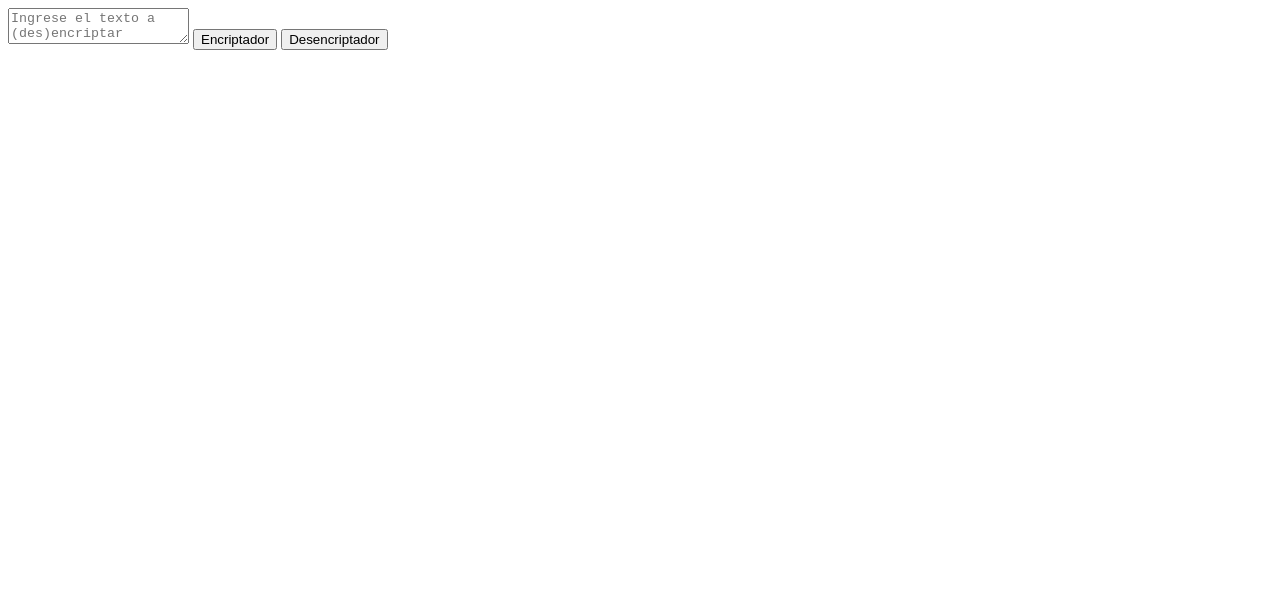
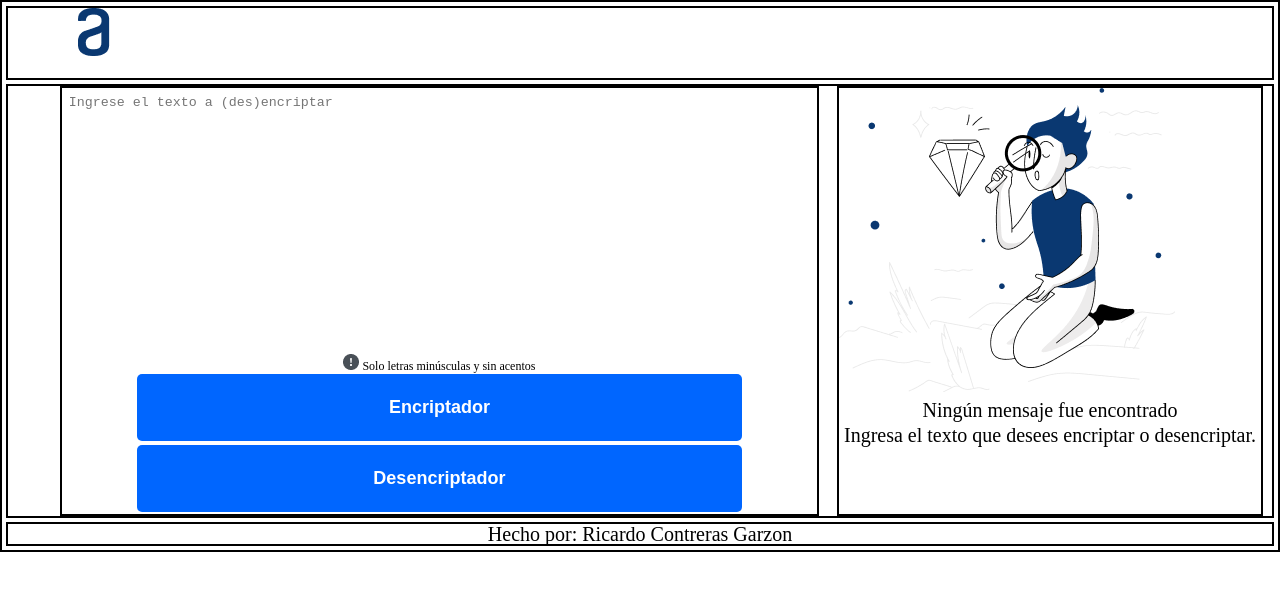
Before and after one commit to RickContreras/Encriptador, a plain HTML site: page Encriptador/index.html in a window 1280 px wide. Drawn offline with Linux system fonts and the light colour scheme.

Commit message:
Se introdujo una interfaz parecida al modelo planteado

```diff
--- /dev/null
+++ b/Encriptador/css/reset.css
@@ -0,0 +1,48 @@
+/* http://meyerweb.com/eric/tools/css/reset/
+   v2.0 | 20110126
+   License: none (public domain)
+*/
+
+html, body, div, span, applet, object, iframe,
+h1, h2, h3, h4, h5, h6, p, blockquote, pre,
+a, abbr, acronym, address, big, cite, code,
+del, dfn, em, img, ins, kbd, q, s, samp,
+small, strike, strong, sub, sup, tt, var,
+b, u, i, center,
+dl, dt, dd, ol, ul, li,
+fieldset, form, label, legend,
+table, caption, tbody, tfoot, thead, tr, th, td,
+article, aside, canvas, details, embed,
+figure, figcaption, footer, header, hgroup,
+menu, nav, output, ruby, section, summary,
+time, mark, audio, video {
+	margin: 0;
+	padding: 0;
+	border: 0;
+	font-size: 100%;
+	font: inherit;
+	vertical-align: baseline;
+}
+/* HTML5 display-role reset for older browsers */
+article, aside, details, figcaption, figure,
+footer, header, hgroup, menu, nav, section {
+	display: block;
+}
+body {
+	line-height: 1;
+}
+ol, ul {
+	list-style: none;
+}
+blockquote, q {
+	quotes: none;
+}
+blockquote:before, blockquote:after,
+q:before, q:after {
+	content: '';
+	content: none;
+}
+table {
+	border-collapse: collapse;
+	border-spacing: 0;
+}
--- /dev/null
+++ b/Encriptador/css/style.css
@@ -0,0 +1,128 @@
+/*
+
+Aqui manejaremos nuestras modificaciones de estilo.
+
+*/
+
+body{
+    border: 2px solid black;
+    height: 100%;
+
+}
+
+p{
+    text-align: center;
+}
+
+header{
+    border: 2px solid black;
+    padding-left: 2%;
+    margin: 4px;
+    height: 70px;
+}
+
+
+main{
+    margin:4px;
+}
+
+#contenido{
+    border: 2px solid black;
+    padding-left: 5px;
+    margin: 4px;
+    display: flex;
+    flex-wrap: wrap;
+    justify-content: space-around;
+}
+
+#textoYBotones{
+    border: 2px solid black;
+    width: 60%;
+    margin-left: 3%;
+    bottom: 0;
+}
+
+.areaDeTexto{
+    margin: 5px;
+    width: 96%;
+    height: 249px;
+    border: none;
+    max-width: 96%;
+    max-height: 250px;
+    resize: none;
+
+}
+
+.botones{
+    display:flex;
+    justify-content:space-around;
+}
+
+button{
+    margin: 2px;
+    width: 80%;
+    height: 67px;
+    margin-left: 10%;
+    margin-right: 2%;
+}
+
+.advertencia{
+    font-size: 12px
+}
+
+aside{
+    border: 2px solid black;
+
+}
+
+aside p{
+    margin: 5px;
+}
+
+#areaDeTextoAlterado{
+    margin: 5px;
+    width: 99%;
+    height: 20%;
+    border: none;
+    max-width: 90%;
+    max-height: 250px;
+    resize: none;
+}
+
+#copiar{
+    width: 80%;
+    max-height: 80%;
+}
+
+footer{
+    border: 2px solid black;
+    text-align: center;
+    margin: 0 4px 4px 4px;
+}
+
+
+html {
+  font-size: 20px;
+}
+
+
+.Encriptador, .Desencriptador, #copiar{
+    font-size: 18px;
+    font-weight: bold;
+    color: white;
+    background: rgb(0, 102, 255);
+    border:none;
+    border-radius: 5px;
+    transition: 1s all;
+    cursor:pointer;
+}
+@media (max-width: 768px) {
+    #muneco { display: none; }
+    aside{
+        margin-top: 4px;
+        border: 2px solid black;
+        width: 70%;
+        height: 100px;
+        font-size: 18px;
+    }
+}
--- a/Encriptador/index.html
+++ b/Encriptador/index.html
@@ -1,25 +1,98 @@
 <!DOCTYPE html>
 <html lang="en">
+
+<!--Crearemos nuestro base para el encriptador-->
+
+<!-- Añadimos la etiquete base con las cosas importante que
+debe tener en cuenta HTML, es decir "head"-->
+
 <head>
+    <meta name="viewport" content="width=device-width, initial-scale=1.0">
     <meta charset="UTF-8">
-    <meta name="viewport" content="width=device-width, initial-scale=1.0">
-    <title>Document</title>
-    <link rel="stylesheet" href="style.css">
+    <!--Crearemos un titulo para el sitio web-->
+    <title>Reto01: Encriptador</title>
+
+    <!--Unimos nuestro archivo HTML con los de CSS.
+
+        Utilizamos el archivo reset.css para reiniciar estilos.
+
+        Utilizamos el archivo stles.css para dar nuestros estilos.
+    -->
+    <!--<link type="text/css" rel="stylesheet" href="css/reset.css"/>-->
+    <link type="text/css" rel="stylesheet" href="css/reset.css"/>
+
+    <!-- Unimos nuestro archivo HTML con JavaScript-->
+    <link rel="stylesheet" href="css/style.css">
 </head>
 <body>
+
+    <header>
+        <h1>
+            <img src="img/Logo.png" alt="Logo"/>
+        </h1>
+    </header>
+
+    <main id="contenido">
+        <!--Creamos nuestra area de texto donde entra el texto a des/encriptar-->
+        <div id="textoYBotones">
+
+            <form>
+
                 <textarea class="areaDeTexto" placeholder="Ingrese el texto a (des)encriptar"></textarea>
+
+            </form>
+
+            <div class="Botones">
+
+                <!--Aviso de condiciones-->
+
+                <p class="advertencia"><img src="img/Vector.png" alt="logoDeAdvertencia"/> Solo letras minúsculas y sin acentos</p>
+
+                <!--Creamos los dos botenes para el encriptador-->
+
+                <!--Boton encriptador-->
+
                 <button class="Encriptador" type="button">Encriptador</button>
+
+                <!--Boton desencriptador-->
+
                 <button class="Desencriptador" type="button">Desencriptador</button>
+            </div>
 
+        </div>
+
+        <aside>
             <textarea id="areaDeTextoAlterado" class="invisible" placeholder="Aqui aparecera el texto alterado"></textarea>
+
+
+            <img id="muneco" class="visible" src="img/Muñeco.png" alt="Muñeco"/>
+
+            <p class="visible">Ningún mensaje fue encontrado</p>
+
+            <p class="visible">Ingresa el texto que desees encriptar o desencriptar.</p>
+
             <button id="copiar" class="invisible" type="button" display="none">Copiar</button>
+        </aside>
 
         <script>
             let invisibles=document.getElementsByClassName("invisible");
+
             for (let i=0, j=invisibles.length;i<j;i++){
                 invisibles[i].style.display="none";
             }
+
         </script>
-    <script src="./app.js"></script>
+
+    </main>
+
+    <footer>
+
+        <p>Hecho por: Ricardo Contreras Garzon</p>
+        <!--Aqui pondremos los datos de quien lo desarrollo-->
+
+    </footer>
+
+
+    <script src="js/app.js"></script>
 </body>
 </html>
--- a/Encriptador/app.js
+++ b/Encriptador/js/app.js
@@ -95,9 +95,13 @@ function encriptar(palabra){
 
 function desoscultaryocultar(){
     let invisibles=document.getElementsByClassName("invisible");
-
+    let visibles=document.getElementsByClassName("visible");
     for (let i=0, j=invisibles.length;i<j;i++){
         invisibles[i].style.display="block";
+    }
+
+    for (let k=0, h=visibles.length;k<h;k++){
+        visibles[k].style.display="none";
     }
 }
 
@@ -106,7 +110,6 @@ function desoscultaryocultar(){
 function encriptarMensaje(){
     let texto=document.getElementsByClassName('areaDeTexto');
     let textoAlterado=document.getElementById('areaDeTextoAlterado');
-
     let textoAEncriptar=texto[0].value;
     textoAlterado.value=encriptar(textoAEncriptar);
 
```
Also changed, not shown: Encriptador/img/Logo.png (added), Encriptador/img/Logo@2x.png (added), Encriptador/img/Muñeco.png (added), Encriptador/img/Vector.png (added), Encriptador/style.css (deleted). Lines whose indentation alone changed are shown as unchanged.
